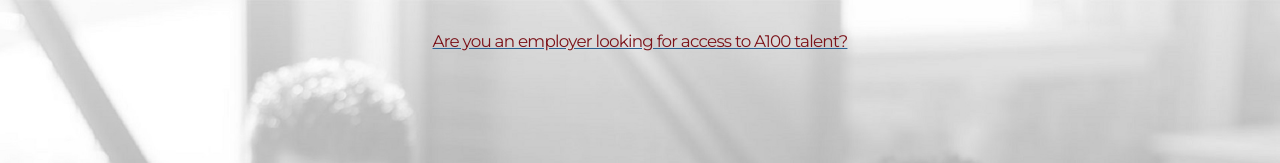
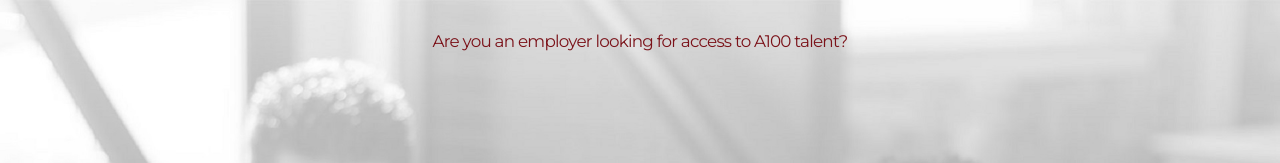
Before and after one commit to smithtim108/a100, a plain HTML site: page index.html in a window 1280 px wide. In both pictures the pointer is over the link "Are you an employer looking for access to A100 talent?". Shown: the top 163 px of the page. Drawn offline with nearby package versions, Linux system fonts and the light colour scheme.

Commit message:
Minor CSS Reformatting

```diff
--- a/assets/css/main.css
+++ b/assets/css/main.css
@@ -1,13 +1,19 @@
+
+
 /* Authors: A100 Apprentice Team C++
  * Members: Chris Impastato, Julio Mansilla, Duke Noi, Carrrington Ward
  *
  * Built as part of the Apprentice100 Program
  * Winter Cohort 2014 */
 
+
+
+/** GLOBAL STYLES
+ ********************/
+
   body {
     background: white;
     color: #f5f6f7; }
-
 
   *, *:before, *:after {
     -moz-box-sizing: border-box;
@@ -15,14 +21,22 @@ body {
     box-sizing: border-box;
     border: none; }
 
+  a:link,
+  a:visited,
+  a:active {
+    font-weight: 600;
+    color: #f5f6f7;
+    text-decoration: none; }
 
-
-
-
-
-
-
-
+  a:link:hover,
+  a:visited:hover,
+  a:active:hover {
+    color: #e1e1e1;
+      -webkit-transition: color 1s;
+      -moz-transition: color 1s;
+      -ms-transition: color 1s;
+      -o-transition: color 1s;
+      transition: color 1s; }
 
 
 /** CONTENT MODULES
@@ -79,8 +93,6 @@ body {
 
     /* Type */
 
-      /* GLOBAL STYLES */
-
       /* Alignment */
         .centered { text-align: center; }
 
@@ -102,7 +114,7 @@ body {
       /* Sizing */
         .small { font-size: 1em; }
 
-      /* HEADERS*/
+      /* Headers */
         .headerDarkBG {
             font-family: 'Montserrat', sans-serif;
             font-weight: 400;
@@ -127,8 +139,7 @@ body {
           line-height: 1.3em;
           color: white; }
 
-
-      /* CONTENT */
+      /* Content */
         .textDarkBG {
           font-family: 'Open Sans', sans-serif;
           font-weight: 400;
@@ -341,7 +352,6 @@ body {
           color: #3e3e3e;
           text-align: left; }
 
-
     /* CONTACT */
 
       /* Type */
@@ -460,24 +470,6 @@ body {
  ******************************/
 
 /*
-
-a:link,
-a:visited,
-a:active {
-  font-weight: 600;
-  color: #f5f6f7;
-  text-decoration: none; }
-
-a:link:hover,
-a:visited:hover,
-a:active:hover {
-  color: #e1e1e1;
-    -webkit-transition: color 1s;
-    -moz-transition: color 1s;
-    -ms-transition: color 1s;
-    -o-transition: color 1s;
-    transition: color 1s; }
-
 .mb-7 {
   margin-bottom: 70px;
   padding-bottom: 100px; }
```
Lines whose indentation alone changed are shown as unchanged.
